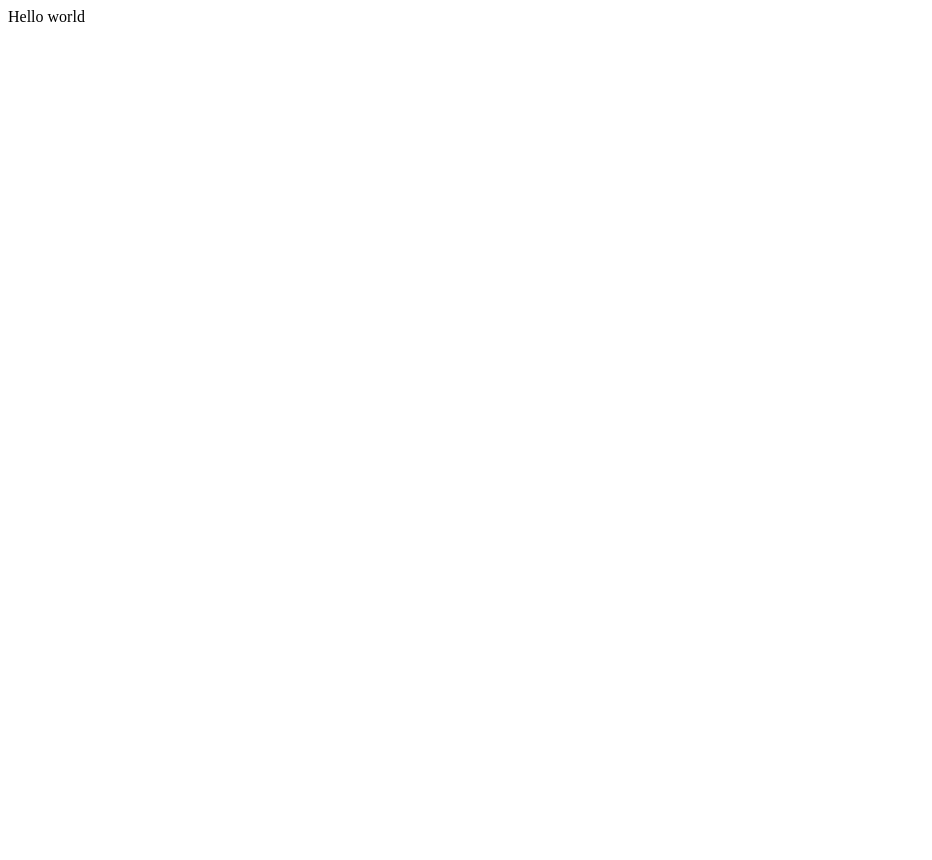
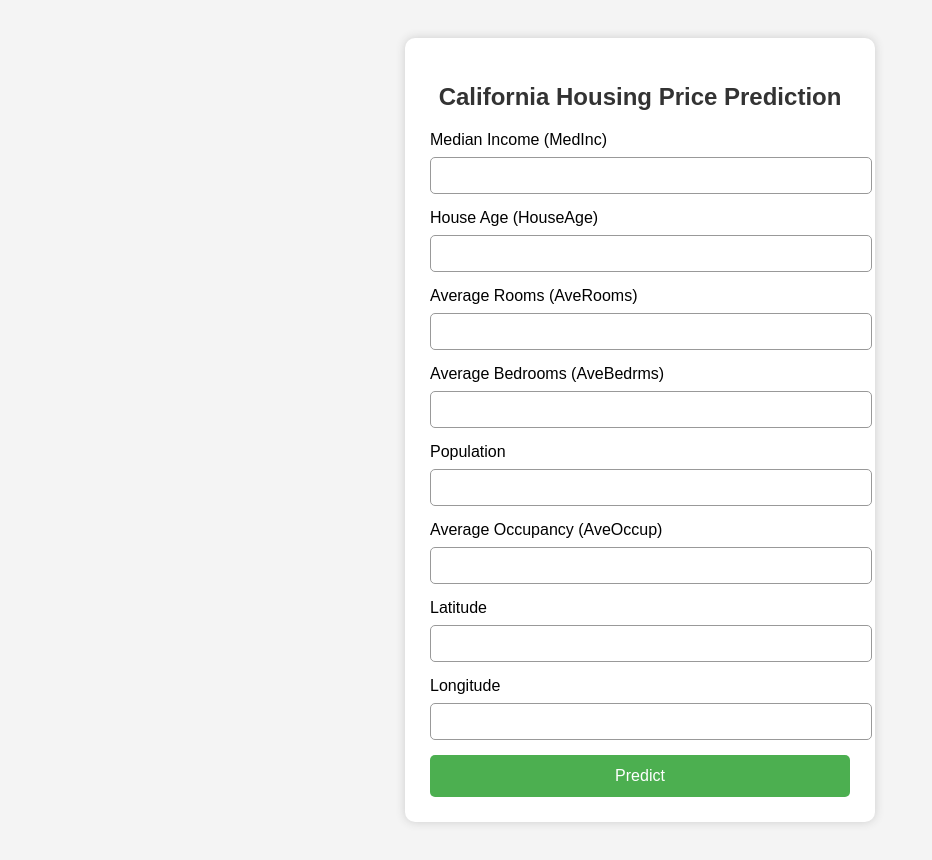
Before and after one commit to sudharshan2212/californiahousing, a Flask app: page / in a window 1280 px wide. Before the commit the part shown is almost empty. Shown: the whole page, without its empty margins (0-932 px from the left). Before the commit the page ends 22 px from the top, so only its background shows below. Run offline with Flask 3, Linux system fonts and the light colour scheme; parts of the project's set-up code (start-up, migrations or seed data) failed here and were passed over.

Commit message:
The web app is ready

```diff
--- a/app.py
+++ b/app.py
@@ -21,5 +21,15 @@ def predict_api():
     print(output[0])
     return jsonify(output[0])
 
+@app.route ('/predict',methods=['POST'])
+def predict():
+    data=[float(x) for x in request.form.values()]
+    final_input=scalar.transform(np.array(data).reshape(1,-1))
+    print(final_input)
+    output=regmodel.predict(final_input)[0]
+    return render_template("home.html",prediction_text="The predicted Med home value is {}".format(output))
+
+
+
 if __name__ == "__main__":
     app.run(debug=True)
--- a/templates/home.html
+++ b/templates/home.html
@@ -1 +1,104 @@
-Hello world
+<!DOCTYPE html>
+<html lang="en">
+<head>
+    <meta charset="UTF-8">
+    <title>California Housing Price Prediction</title>
+
+    <style>
+        body {
+            font-family: Arial, sans-serif;
+            background: #f4f4f4;
+            padding: 30px;
+        }
+
+        .container {
+            background: white;
+            padding: 25px;
+            width: 420px;
+            margin: auto;
+            border-radius: 10px;
+            box-shadow: 0 0 10px #ccc;
+        }
+
+        h2 {
+            text-align: center;
+            color: #333;
+        }
+
+        input[type="number"] {
+            width: 100%;
+            padding: 10px;
+            margin-top: 8px;
+            margin-bottom: 15px;
+            border: 1px solid #999;
+            border-radius: 5px;
+        }
+
+        button {
+            width: 100%;
+            padding: 12px;
+            background: #4CAF50;
+            color: white;
+            font-size: 16px;
+            border: none;
+            border-radius: 5px;
+            cursor: pointer;
+        }
+
+        button:hover {
+            background: #45a049;
+        }
+
+        .output {
+            margin-top: 20px;
+            padding: 15px;
+            background: #e7ffe7;
+            border-left: 4px solid #4CAF50;
+            font-size: 18px;
+        }
+    </style>
+</head>
+<body>
+
+    <div class="container">
+        <h2>California Housing Price Prediction</h2>
+
+        <form action="/predict" method="POST">
+
+            <label>Median Income (MedInc)</label>
+            <input type="number" step="any" name="MedInc" required>
+
+            <label>House Age (HouseAge)</label>
+            <input type="number" step="any" name="HouseAge" required>
+
+            <label>Average Rooms (AveRooms)</label>
+            <input type="number" step="any" name="AveRooms" required>
+
+            <label>Average Bedrooms (AveBedrms)</label>
+            <input type="number" step="any" name="AveBedrms" required>
+
+            <label>Population</label>
+            <input type="number" step="any" name="Population" required>
+
+            <label>Average Occupancy (AveOccup)</label>
+            <input type="number" step="any" name="AveOccup" required>
+
+            <label>Latitude</label>
+            <input type="number" step="any" name="Latitude" required>
+
+            <label>Longitude</label>
+            <input type="number" step="any" name="Longitude" required>
+
+            <button type="submit">Predict</button>
+        </form>
+
+        {% if prediction_text %}
+            <div class="output">
+                {{ prediction_text }}
+            </div>
+        {% endif %}
+
+    </div>
+
+</body>
+</html>
```
